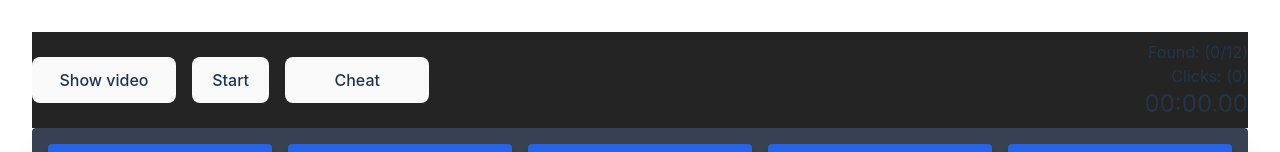
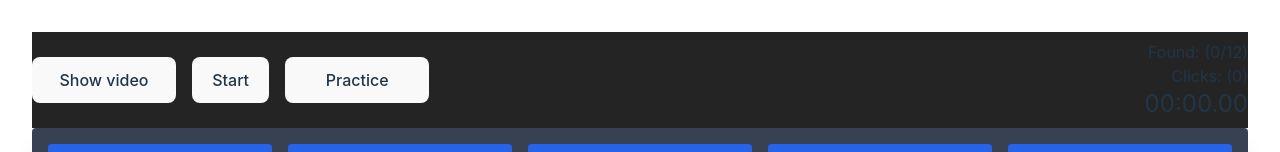
Before and after one commit to salman15/hirigana-game, a React (Vite) app: page / in a window 1280 px wide. Shown: the top 152 px of the page. Built offline with nearby package versions, Linux system fonts and the light colour scheme; what confetti-js would draw is missing.

Commit message:
manual git

```diff
--- a/src/components/ControlButtons.tsx
+++ b/src/components/ControlButtons.tsx
@@ -43,7 +43,7 @@ const ControlButtons: FC<{
         </button>
         {isActive ? ActiveButtons : StartButton}
         <button className="w-36" onClick={showAll}>
-          Cheat
+          Practice
         </button>
       </div>
     </div>
```
Also changed, not shown: 2 other files (tests, documents, lock files or other folders).
